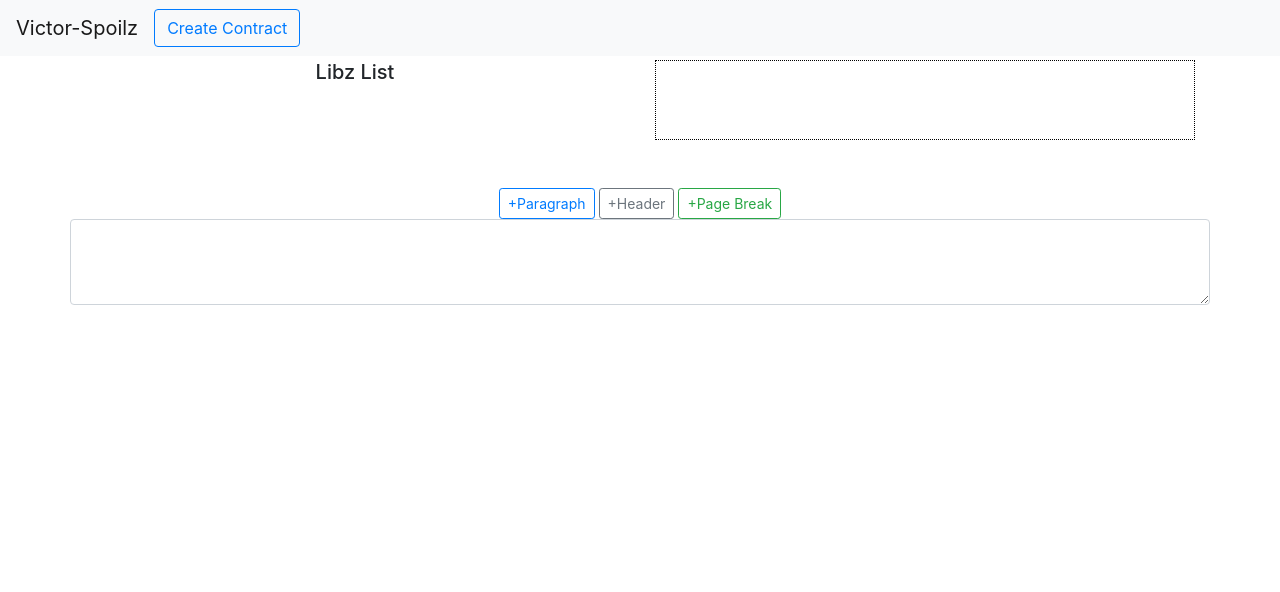
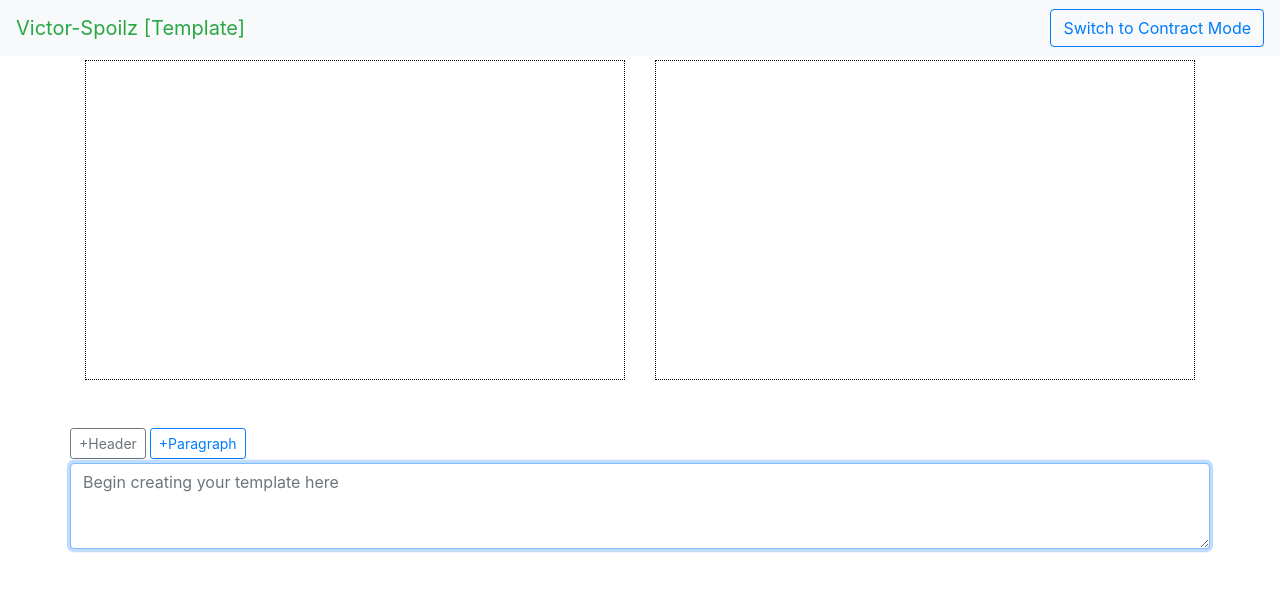
Before and after one commit to bswiswa/vs, a React (Create React App) app: page / in a window 1280 px wide. Shown: the top 592 px of the page. Built offline with nearby package versions, Linux system fonts and the light colour scheme.

Commit message:
Improve UI design, improve state preservation when changing modes

```diff
--- a/src/App.js
+++ b/src/App.js
@@ -11,6 +11,7 @@ function App() {
   let [text, setText] = useState([]);
   let [textBackup, setTextBackup] = useState([]);
   let [libzIndex, setlibzIndex] = useState([]);
+  let [libzValuesBackup, setLibzValuesBackup] = useState([]);
   let [mode, setMode] = useState("template");
 
   const addToText = (txt, type) => {
@@ -57,10 +58,26 @@ function App() {
       addToText(txt, "page break");
   }
 
+  const convert = (str, newstr, previous) => {
+    // return an evaluated template string
+    const replacer = (match, p1, p2, p3) => {
+        var replacement =  p2 === previous ?  newstr : p2;
+        return [p1, replacement, p3].join("");
+    }
+    var regex = new RegExp(`([^(${previous})]*)(${previous})([^(${previous})]*)`, "g");
+    str = str.replace(regex, replacer);
+    return str;
+  }
+
   return (
     <div className="App">
       <Navbar bg="light" variant="light">
-        <Navbar.Brand href="#home">Victor-Spoilz</Navbar.Brand>
+        <Navbar.Brand href="#home"
+          className={mode === "contract" ? "text-primary" : "text-success"}
+        >
+            Victor-Spoilz [{mode === "contract" ? "Contract" : "Template"}]
+        </Navbar.Brand>
+        <Navbar.Collapse className="justify-content-end">
           <Button
               variant={mode === "template" ? "outline-primary": "outline-success"} id="change-mode"
               onClick={() => {
@@ -80,6 +97,22 @@ function App() {
                   });
                   setlibzIndex(indices);
                   setMode("contract");
+
+                  // substitute in libz values
+                  let txt = [...text];
+                  var libzCounter = 0;
+                  txt = txt.map(({type, payload}) => {
+                      let libzArray = payload.match(/{{[^({})]*}}/g);
+                      if(libzArray){
+                          libzArray.forEach(current_libz => {
+                              let val = libzValuesBackup[libzIndex[libzCounter]];
+                              payload = val === "" || val === undefined ? payload : convert(payload, val, current_libz);
+                              libzCounter++;
+                          });
+                      }
+                      return { type, payload };
+                  });
+                  setText(txt);
                 }
                 else {
                   setText(textBackup);
@@ -87,25 +120,29 @@ function App() {
                 }
               }}
             >
-            {mode === "template" ? "Create Contract" : "Create template"}
+              {mode === "template" ? "Switch to Contract Mode" : "Switch to Template Mode"}
             </Button>
+        </Navbar.Collapse>
+
       </Navbar>
       <Container>
         <div className="mt-1">
           <Row>
             <Col>
+              <Draft text={text} mode={mode}/>
+            </Col>
+            <Col>
               <LibzEditor
                 libz={libz}
                 setLibz={setLibz}
                 libzIndex={libzIndex}
+                libzValuesBackup={libzValuesBackup}
+                setLibzValuesBackup={setLibzValuesBackup}
                 mode={mode}
                 text={mode === "template" ? text : textBackup}
                 textBackup={textBackup}
                 setText={setText}
                 />
-            </Col>
-            <Col>
-              <Draft text={text} mode={mode}/>
             </Col>
           </Row>
           {mode === "template" ?
--- a/src/components/Editor.js
+++ b/src/components/Editor.js
@@ -7,14 +7,7 @@ const Editor = ({ onAddParagraph, onAddHeader, onAddPageBreak }) => {
     console.log(editorText);
     return (
         <Container>
-            <Row className="justify-content-center mt-5" id="editorActions">
-                <Button
-                    variant="outline-primary" className="mr-1" size="sm"
-                    onClick={() => {
-                        onAddParagraph(editorText);
-                        setEditorText("");
-                    }}
-                    >+Paragraph</Button>{' '}
+            <Row className="justify-content-left mt-5 mb-1" id="editorActions">
                 <Button
                     variant="outline-secondary" size="sm" className="mr-1"
                     onClick={() => {
@@ -23,17 +16,19 @@ const Editor = ({ onAddParagraph, onAddHeader, onAddPageBreak }) => {
                     }}
                 >+Header</Button>{' '}
                 <Button
-                    variant="outline-success" size="sm"
+                    variant="outline-primary" className="mr-1" size="sm"
                     onClick={() => {
-                        onAddPageBreak(editorText);
+                        onAddParagraph(editorText);
                         setEditorText("");
                     }}
-                >+Page Break</Button>
+                    >+Paragraph</Button>{' '}
             </Row>
             <Row className="justify-content-center">
                 <Form.Control id="editorText" as="textarea" rows={3}
-                onChange={(e) => setEditorText(e.target.value)}
-                value={editorText}
+                    placeholder="Begin creating your template here"
+                    onChange={(e) => setEditorText(e.target.value)}
+                    value={editorText}
+                    autoFocus
                 />
             </Row>
         </Container>
--- a/src/components/LibzEditor.js
+++ b/src/components/LibzEditor.js
@@ -2,8 +2,8 @@ import "../styles/LibzEditor.css";
 import {Row, Col, Form, InputGroup} from 'react-bootstrap';
 import {useState} from "react";
 
-const LibzEditor = ({libz, setLibz, libzIndex, mode, text, setText, textBackup }) => {
-    let [libzValues, setLibzValues] = useState(libz.map(el => ""));
+const LibzEditor = ({libz, setLibz, libzIndex, libzValuesBackup, setLibzValuesBackup, mode, text, setText, textBackup }) => {
+    let [libzValues, setLibzValues] = useState(libz.map((el, idx) => libzValuesBackup[idx] ? libzValuesBackup[idx] : ""));
     const convert = (str, newstr, previous) => {
         // return an evaluated template string
         const replacer = (match, p1, p2, p3) => {
@@ -35,6 +35,7 @@ const LibzEditor = ({libz, setLibz, libzIndex, mode, text, setText, textBackup }
         let tmpLibzValues = [...libzValues];
         tmpLibzValues[libz_index] = new_replacement;
         setLibzValues(tmpLibzValues);
+        setLibzValuesBackup(tmpLibzValues);
         let txt = [...textBackup];
         var libzCounter = 0;
         txt = txt.map(({type, payload}) => {
@@ -80,8 +81,9 @@ const LibzEditor = ({libz, setLibz, libzIndex, mode, text, setText, textBackup }
                     <InputGroup.Prepend>
                     <InputGroup.Text>{libzName}</InputGroup.Text>
                     </InputGroup.Prepend>
-                    <Form.Control placeholder={libzName + " value"}
+                    <Form.Control type="text" placeholder={libzName + " value"}
                         libz-index={index}
+                        value={libzValues[index] ? libzValues[index] : ""}
                         onChange={handleLibzValueChange}
                     />
                 </InputGroup>
@@ -90,7 +92,7 @@ const LibzEditor = ({libz, setLibz, libzIndex, mode, text, setText, textBackup }
 
     return (
         <div id="libz-editor">
-            <h5>Libz List</h5>
+            {libz.length > 0 ? <h5>Libz Editor</h5> : null}
             <ul id="libz-list">
                 {libzElements}
             </ul>
--- a/src/styles/Draft.css
+++ b/src/styles/Draft.css
@@ -1,7 +1,7 @@
 #draft {
     border: dotted 1px black;
     min-height: 5em;
-    max-height: 20em;
+    height: 20em;
     overflow: scroll;
 }
 
--- a/src/styles/Editor.css
+++ b/src/styles/Editor.css
@@ -1,4 +1,4 @@
 #editorText, #editorActions {
     /*max-width: 30em;*/
-    justify-content: center;
+    justify-content: flex-start;
 }
--- a/src/styles/LibzEditor.css
+++ b/src/styles/LibzEditor.css
@@ -1,4 +1,13 @@
 #libz-editor {
-    max-height: 20em;
+    border: dotted 1px black;
+    height: 20em;
     overflow: scroll;
 }
+
+#libz-editor > h5 {
+    margin-left: 5px;
+}
+#libz-list {
+    padding-inline-start: 0;
+    margin: 5px;
+}
```
Lines whose indentation alone changed are shown as unchanged.
